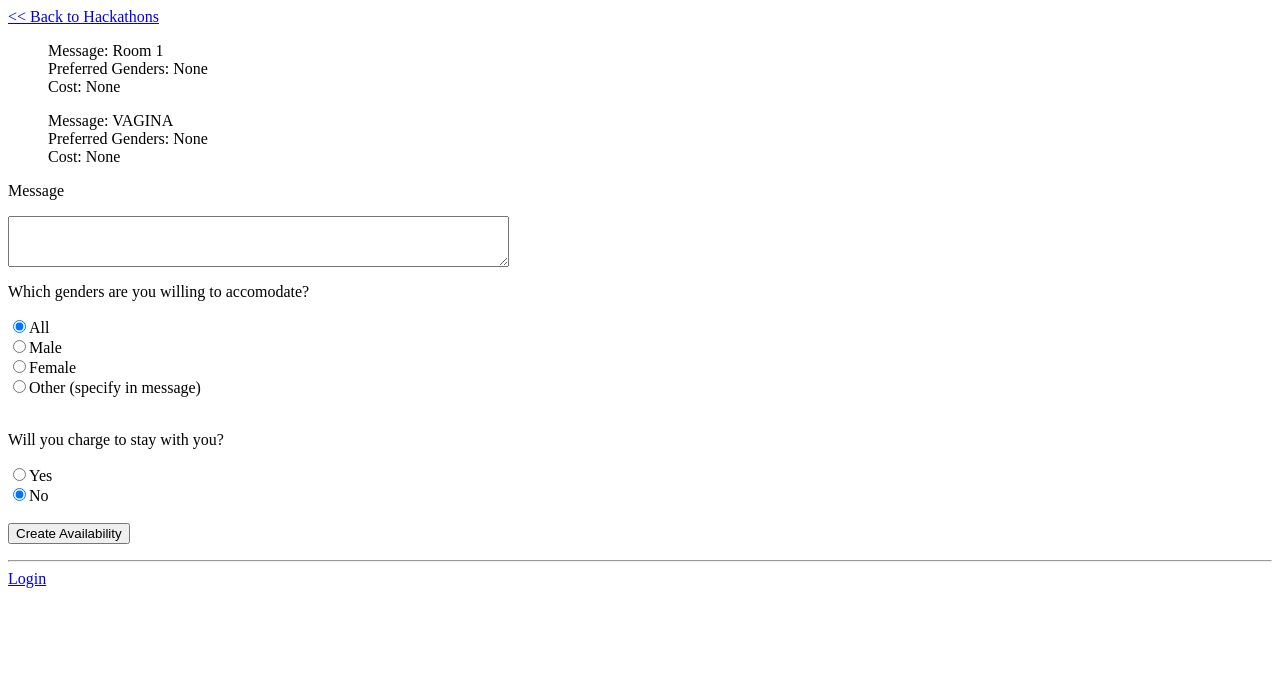
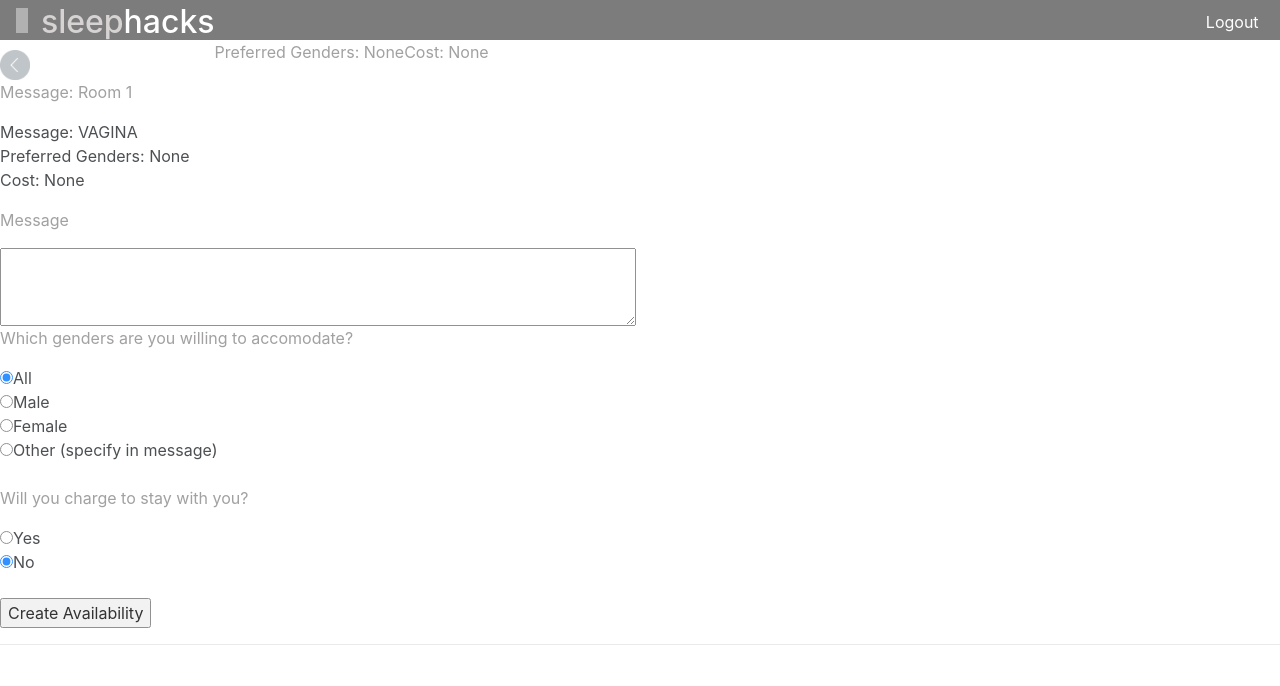
Before and after one commit to sarthfrey/sleephacks, a plain HTML site: page hackathon.html in a window 1280 px wide. Drawn offline with nearby package versions, Linux system fonts and the light colour scheme; grey boxes are pictures that could not be loaded.

Commit message:
styled hackathon page #1

```diff
--- a/css/styles.css
+++ b/css/styles.css
@@ -19,11 +19,14 @@ html
 }
 .topbar
 {
-	/*background-color:#8b8989;*/
+	background-color:#5C5C5C;
 	color: black;
 	padding:0.25%;
 	padding-right:0.5%;
-
+	height: 40px;
+}
+#logo {
+	margin-top: 5px;
 }
 #name, #logo
 {
@@ -126,9 +129,23 @@ td
 {
 	float:right;
 	color:white;
+	margin-top: 7px;
+	margin-right: 15px;
 }
 a
 {
 	color:white;
 	text-decoration: none;
 }
+
+#back-button {
+	width: 5%;
+	height: auto;
+	float: left;
+	margin-top: 10px;
+	margin-right: 10px;
+}
+
+#top-left-anchor {
+	position: fixed;
+}
--- a/hackathon.html
+++ b/hackathon.html
@@ -1,16 +1,45 @@
 
 <html>
+  <head>
+    <meta http-equiv="Content-Type" content="text/html; charset=UTF-8">
+    <meta name="viewport" content="width=device-width, initial-scale=1">
+    <title>sleephacks - accomodation</title>
+
+    <!-- Bootstrap -->
+    <link href="css/bootstrap.min.css" rel="stylesheet">
+    <link rel="stylesheet" href="css/styles.css">
+    <link href='https://fonts.googleapis.com/css?family=Open+Sans:300' rel='stylesheet' type='text/css'>
+    <link rel="icon" href="http://icons.iconarchive.com/icons/sonya/swarm/256/Zzz-icon.png"/>
+  </head>
 	<body>
-	<a href='/'>
-	<p><< Back to Hackathons</p>
-	</a>
+  <div class="topbar">
+    <a href="index.html">
+    <img id = "logo" title="logo" src="http://icons.iconarchive.com/icons/sonya/swarm/256/Zzz-icon.png"
+      alt="logo" width="25" height = "25"/>
+    <h2 id="name">
+      <span id="sleep_title">sleep</span>hacks
+    </h2>
+    </a>
+    <a id = "logout" href="http://gcp-hackthenorth-3033.appspot.com
+    /_ah/logout?continue=https://www.google.com/accounts
+    /Logout%3Fcontinue%3Dhttps://appengine.google.com/_
+    ah/logout%253Fcontinue%253Dhttp://gcp-hackthenorth-
+    3033.appspot.com/%26service%3Dah">
+      Logout
+    </a>
+  </div>
+  <div id="top-left-anchor">
+	  <a href='home.html'><img id="back-button" src="./images/back-button.png"/></a>
+  </div>
 	<div class="listing">
-	<blockquote>Message: Room 1
-		<br />
-		Preferred Genders: None
-		<br />
-		Cost: None
-	</blockquote>
+  	<p>
+    <span>Preferred Genders: None</span><span>Cost: None</span>
+  	</p>
+    <div class = "message">
+      <p>
+        Message: Room 1
+      </p>
+    </div>
 	</div>
 	<div class="listing">
 	<blockquote>Message: VAGINA <br />Preferred Genders: None <br />Cost: None </blockquote></div>
@@ -18,7 +47,7 @@
 
 
 
-	<form action="/update?hackathon_name=PennApps" method="post">
+  <form action="/update?hackathon_name=PennApps" method="post">
         <p>Message</p>
       <div><textarea name="content" rows="3" cols="60"></textarea></div>
       <div>
```
Also changed, not shown: images/back-button.png (added).
